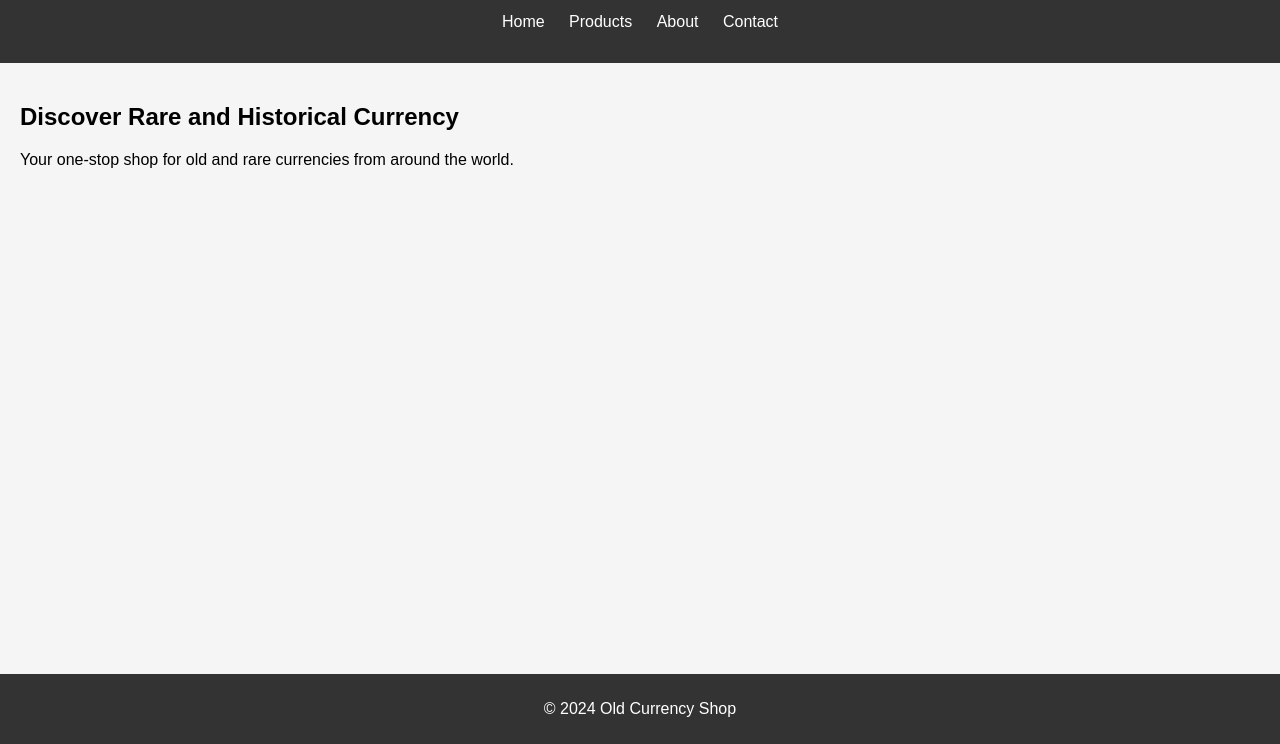
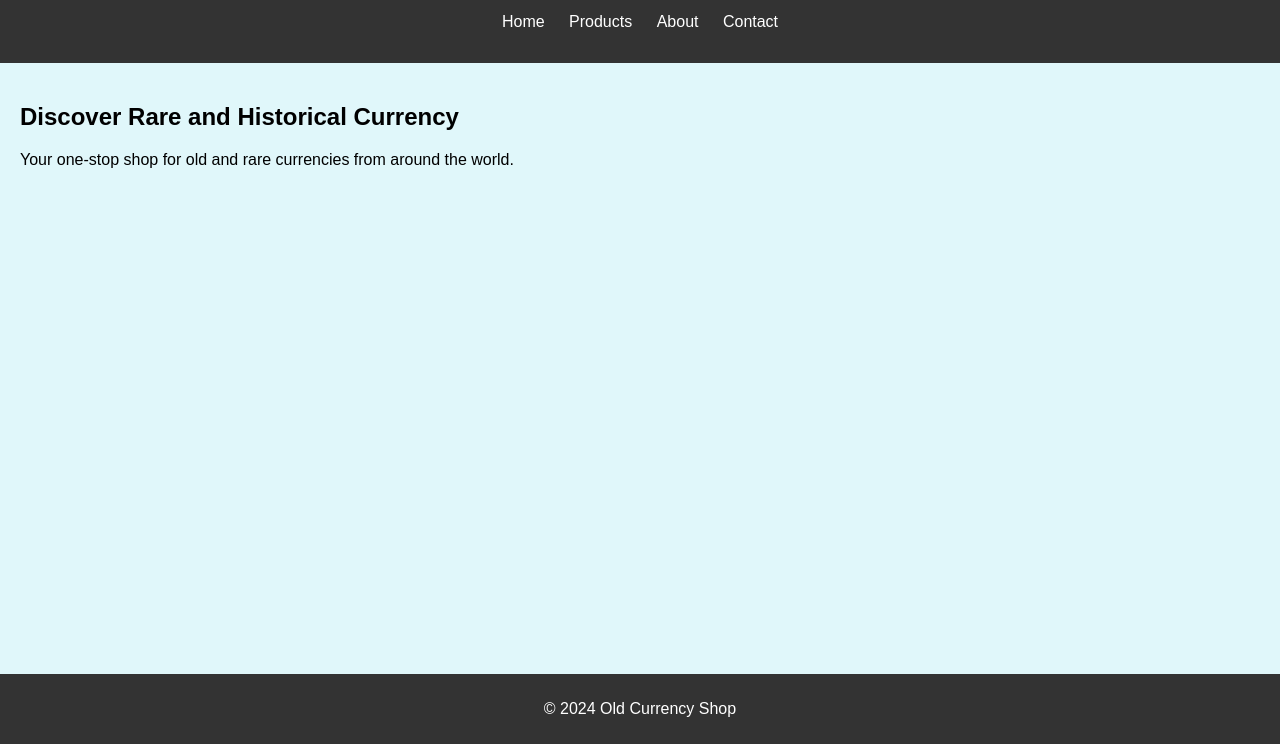
Before and after one commit to carmoi/billetes, a plain HTML site: page index.html in a window 1280 px wide. Shown: the part 56-800 px from the top of the page. Drawn offline with Linux system fonts and the light colour scheme.

```diff
--- a/styles.css
+++ b/styles.css
@@ -1,8 +1,8 @@
 body {
+    background-color: #e0f7fa; /* New background color */
     font-family: Arial, sans-serif;
     margin: 0;
     padding: 0;
-    background-color: #f5f5f5;
 }
 
 header {
```
